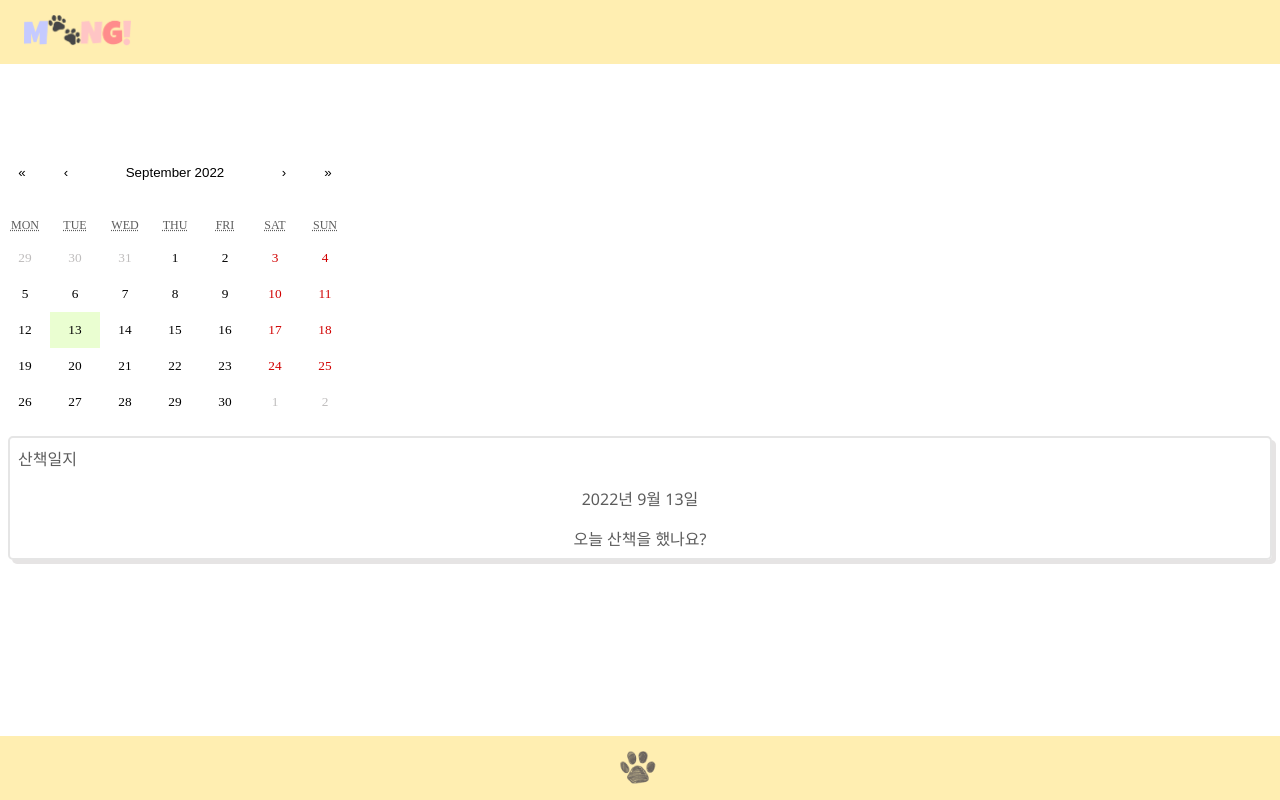
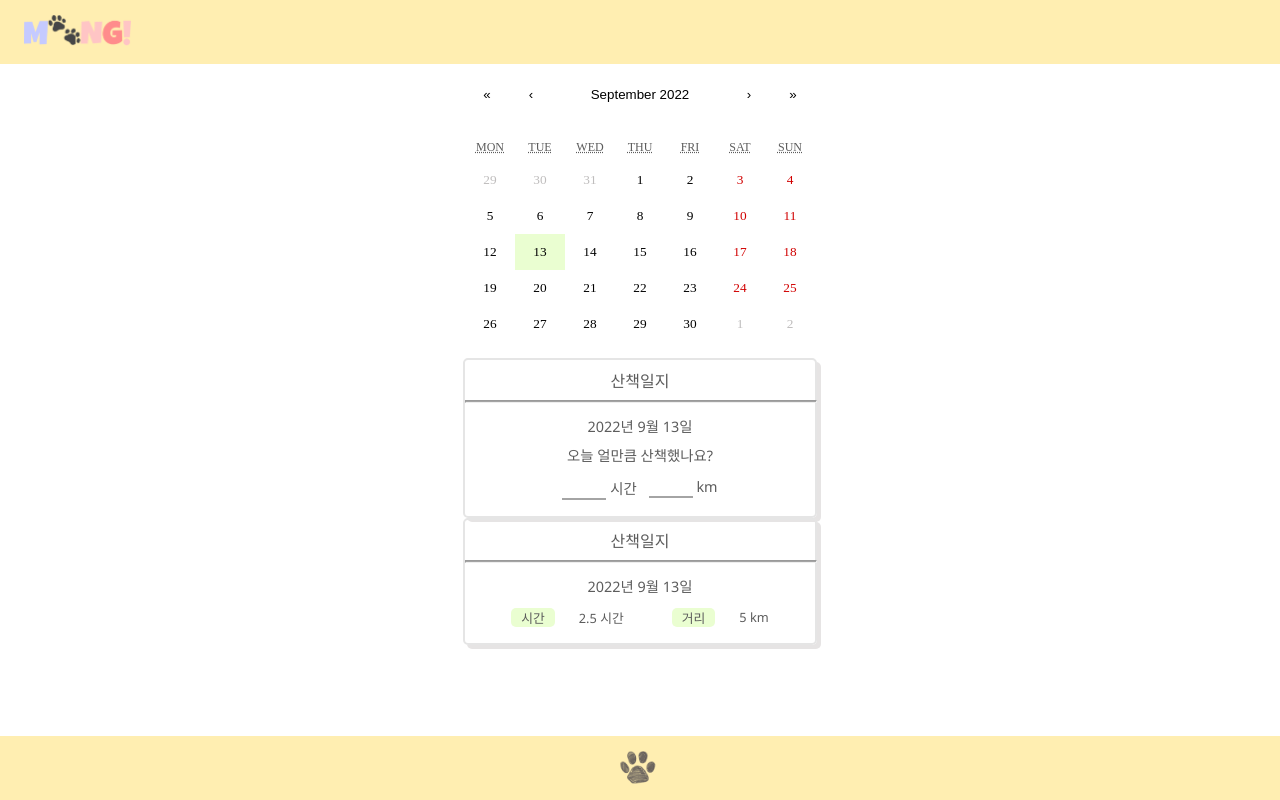
Before and after one commit to M-TLD/MTLD, a React (Create React App) app in the folder frontend/mtld/: page /diary-home in a window 1280 px wide. Built offline with nearby package versions, Linux system fonts and the light colour scheme; a web font is replaced by a local one.

Commit message:
[#S07P22A106-96][FE] feat: walklog layout

```diff
--- a/frontend/mtld/src/components/common/CalendarView.jsx
+++ b/frontend/mtld/src/components/common/CalendarView.jsx
@@ -2,8 +2,12 @@ import React, { useState } from 'react';
 import Calender from 'react-calendar';
 import styled from 'styled-components';
 import WalkLogCreate from 'components/walklog/WalkLogCreate';
+import WalkLogResult from 'components/walklog/WalkLogResult';
 
 const StyledCalender = styled.div`
+  .div {
+  }
+
   .react-calendar {
     width: 350px;
     max-width: 100%;
@@ -13,6 +17,7 @@ const StyledCalender = styled.div`
     font-family: GmarketSansMedium;
     line-height: 1.125em;
     margin-bottom: 2vh;
+    margin-right: 0;
   }
   .react-calendar--doubleView {
     width: 700px;
@@ -137,7 +142,7 @@ function CalenderView() {
 
   return (
     <StyledCalender>
-      <div>
+      <div className="div">
         <Calender
           onChange={onChange}
           value={value}
@@ -145,6 +150,7 @@ function CalenderView() {
           locale="eng-US"
         />
         <WalkLogCreate value={value} />
+        <WalkLogResult value={value} />
       </div>
     </StyledCalender>
   );
--- a/frontend/mtld/src/components/layout/Layout.jsx
+++ b/frontend/mtld/src/components/layout/Layout.jsx
@@ -4,8 +4,8 @@ import Footer from './Footer';
 import Header from './Header';
 
 const StyledMain = styled.main`
-  padding-top: 150px;
-  padding-bottom: 150px;
+  padding-top: 9vh;
+  padding-bottom: 9vh;
 `;
 
 function Layout(props) {
--- a/frontend/mtld/src/components/walklog/WalkLogCreate.jsx
+++ b/frontend/mtld/src/components/walklog/WalkLogCreate.jsx
@@ -4,7 +4,6 @@ import styled from 'styled-components';
 
 const StyledWalkLog = styled.div`
   .div {
-    margin: 1vh;
     border: 2px solid #e5e5e5;
     border-radius: 5px;
     flex-direction: column;
@@ -12,11 +11,48 @@ const StyledWalkLog = styled.div`
     padding-top: 1vh;
     padding-bottom: 1vh;
     color: #5c5c5c;
+    width: 350px; // 캘린더 기본 너비와 일치시킴
   }
 
   .title {
-    margin-left: 1vh;
     text-align: left;
+  }
+
+  .hr {
+    width: 350px;
+    background-color: #a4a4a4;
+    height: 0.5px;
+  }
+
+  .text {
+    font-size: 0.9rem;
+    margin-top: 0.5vh;
+    margin-bottom: 0.5vh;
+  }
+
+  .form {
+    flex-direction: row;
+    margin-top: 1vh;
+    margin-bottom: 1vh;
+    font-size: 0.9rem;
+  }
+
+  .time {
+    float: left;
+    margin-right: 1.5vh;
+  }
+
+  .distance {
+    float: left;
+  }
+
+  .input {
+    width: 5vh;
+    border-left-width: 0;
+    border-right-width: 0;
+    border-top-width: 0;
+    border-bottom-width: 0.3vh;
+    border-color: #a4a4a4;
   }
 `;
 
@@ -32,8 +68,19 @@ function WalkLogCreate(props) {
     <StyledWalkLog>
       <div className="div">
         <div className="title">산책일지</div>
-        <p>{date}</p>
-        <div>오늘 산책을 했나요?</div>
+        <hr className="hr" />
+        <p className="text">{date}</p>
+        <p className="text">오늘 얼만큼 산책했나요?</p>
+        <div className="form">
+          <div className="time">
+            <input className="input" type="int" />
+            <span> 시간 </span>
+          </div>
+          <div className="distance">
+            <input className="input" type="int" />
+            <span> km</span>
+          </div>
+        </div>
       </div>
     </StyledWalkLog>
   );
--- a/frontend/mtld/src/components/walklog/WalkLogResult.jsx
+++ b/frontend/mtld/src/components/walklog/WalkLogResult.jsx
@@ -1,7 +1,88 @@
-import React from 'react';
+import React, { useState } from 'react';
+import styled from 'styled-components';
+// import CalenderView from 'components/common/CalendarView';
 
-function WalkLogResult() {
-  return <div>Walk Log Result</div>;
+const StyledWalkResult = styled.div`
+  .div {
+    display: flex;
+    border: 2px solid #e5e5e5;
+    border-radius: 5px;
+    flex-direction: column;
+    box-shadow: 4px 4px #e6e4e4;
+    padding-top: 1vh;
+    padding-bottom: 1vh;
+    color: #5c5c5c;
+    width: 350px; // 캘린더 기본 너비와 일치시킴
+  }
+
+  .title {
+    text-align: left;
+  }
+
+  .hr {
+    width: 350px;
+    background-color: #a4a4a4;
+    height: 1px;
+  }
+
+  .text {
+    font-size: 0.9rem;
+    margin-top: 0.5vh;
+    margin-bottom: 0.5vh;
+  }
+
+  .result {
+    margin-top: 1vh;
+    margin-bottom: 1vh;
+  }
+
+  .item {
+    font-size: 0.8rem;
+    background-color: #eafed1;
+    border-radius: 5px;
+    padding-left: 10px;
+    padding-right: 10px;
+    float: left;
+    margin-right: 3vh;
+    margin-left: 3vh;
+  }
+
+  .value {
+    font-size: 0.8rem;
+    float: left;
+    margin-right: 3vh;
+  }
+`;
+
+function WalkLogResult(props) {
+  // console.log(props.value);
+  const selectedYear = props.value.getFullYear();
+  const selectedMonth = props.value.getMonth() + 1;
+  const selectedDate = props.value.getDate();
+
+  const date = `${selectedYear}년 ${selectedMonth}월 ${selectedDate}일`;
+
+  const [time, setTime] = useState(2.5);
+  const [distance, SetDistance] = useState(5);
+
+  const printTime = `${time} 시간`;
+  const printDistance = `${distance} km`;
+
+  return (
+    <StyledWalkResult>
+      <div className="div">
+        <div className="title">산책일지</div>
+        <hr className="hr" />
+        <p className="text">{date}</p>
+        <div className="result">
+          <div className="item">시간</div>
+          <div className="value">{printTime}</div>
+          <div className="item">거리</div>
+          <div className="value">{printDistance}</div>
+        </div>
+      </div>
+    </StyledWalkResult>
+  );
 }
 
 export default WalkLogResult;
--- a/frontend/mtld/src/pages/diary/DiaryHome.jsx
+++ b/frontend/mtld/src/pages/diary/DiaryHome.jsx
@@ -7,14 +7,17 @@ const StyledDiaryHome = styled.div`
   .div {
     display: flex;
     justify-content: center;
+    flex-direction: column;
+    align-items: center;
   }
 `;
 
 function DiaryHome() {
   return (
     <StyledDiaryHome>
-      <div className="div" />
-      <CalenderView />
+      <div className="div">
+        <CalenderView />
+      </div>
     </StyledDiaryHome>
   );
 }
```
